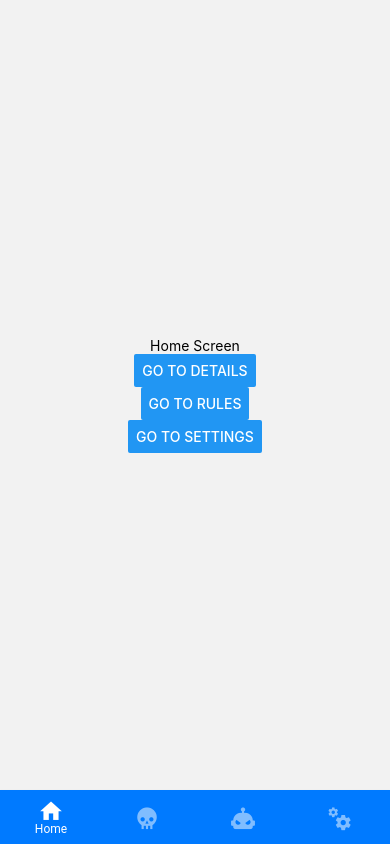
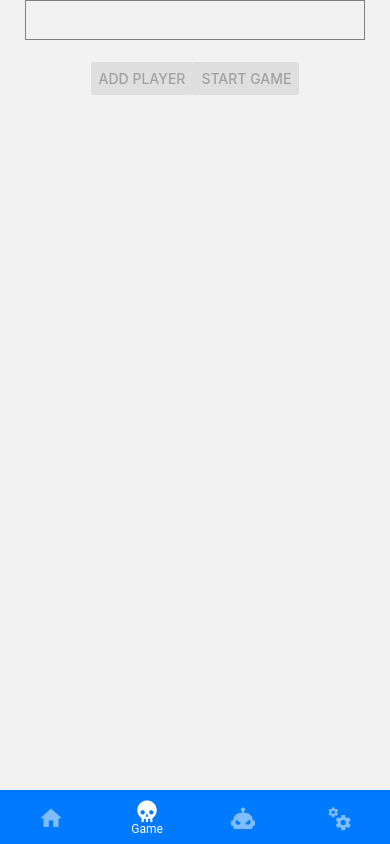
Before and after one commit to tricky93/whist-game, a React Native app: screen /Game in a window 390 px wide. Built offline with nearby package versions, Linux system fonts and the light colour scheme.

Commit message:
add player input

```diff
--- a/App.js
+++ b/App.js
@@ -3,7 +3,7 @@ import {NavigationContainer} from '@react-navigation/native';
 import {createMaterialBottomTabNavigator} from '@react-navigation/material-bottom-tabs';
 import MaterialCommunityIcons from 'react-native-vector-icons/MaterialCommunityIcons';
 import HomeScreen from './src/components/home/home';
-import DetailsScreen from './src/components/details/details';
+import GameScreen from './src/components/game/game';
 import SettingsScreen from './src/components/settings/settings';
 import RulesScreen from './src/components/rules/rules';
 
@@ -24,10 +24,10 @@ function App() {
           }}
         />
         <Tab.Screen
-          name="Details"
-          component={DetailsScreen}
+          name="Game"
+          component={GameScreen}
           options={{
-            tabBarLabel: 'Details',
+            tabBarLabel: 'Game',
             tabBarIcon: ({color}) => (
               <MaterialCommunityIcons name="skull" color={color} size={26} />
             ),
--- a/src/components/details/details.js
+++ /dev/null
@@ -1,22 +0,0 @@
-import * as React from 'react';
-import {Button, View, Text} from 'react-native';
-
-function DetailsScreen({navigation}) {
-  return (
-    <View style={{flex: 1, alignItems: 'center', justifyContent: 'center'}}>
-      <Text>Details Screen</Text>
-      <Button
-        title="Go to Details... again"
-        onPress={() => navigation.push('Details')}
-      />
-      <Button title="Go to Home" onPress={() => navigation.navigate('Home')} />
-      <Button title="Go back" onPress={() => navigation.goBack()} />
-      <Button
-        title="Go back to first screen in stack"
-        onPress={() => navigation.popToTop()}
-      />
-    </View>
-  );
-}
-
-export default DetailsScreen;
--- /dev/null
+++ b/src/components/game/game.js
@@ -0,0 +1,69 @@
+import React, {useState} from 'react';
+import {
+  Button,
+  View,
+  Text,
+  TextInput,
+  FlatList,
+  StyleSheet,
+} from 'react-native';
+
+const styles = StyleSheet.create({
+  container: {
+    flexDirection: 'row',
+    alignContent: 'space-between',
+    paddingTop: 22,
+  },
+  item: {
+    padding: 10,
+    fontSize: 18,
+    height: 44,
+  },
+});
+
+function GameScreen({navigation}) {
+  const [player, setPlayer] = useState('');
+  const [players, setPlayers] = useState([]);
+  const [startGame, setStartGame] = useState(false);
+
+  return (
+    <View style={{flex: 1, alignItems: 'center', justifyContent: 'center'}}>
+      <TextInput
+        style={{
+          height: 40,
+          width: 340,
+          borderColor: 'gray',
+          borderWidth: 1,
+        }}
+        defaultValue={player}
+        onChangeText={newPlayer => setPlayer(newPlayer)}
+      />
+      <View style={styles.container}>
+        <Button
+          onPress={() => {
+            setPlayers(players => [...players, player]);
+            setPlayer('');
+          }}
+          placeholder="Type player here!"
+          title={'Add player'}
+          disabled={!player || player.length < 3}
+        />
+        <Button
+          style={styles.item}
+          onPress={() => {
+            setStartGame(true);
+          }}
+          title={'Start Game'}
+          disabled={players.length < 2}
+        />
+      </View>
+      <FlatList
+        data={players}
+        renderItem={({item}) => <Text style={styles.item}>{item}</Text>}
+      />
+      {startGame ? <Text>GAME ON!!!</Text> : <Text />}
+    </View>
+  );
+}
+
+export default GameScreen;
```
